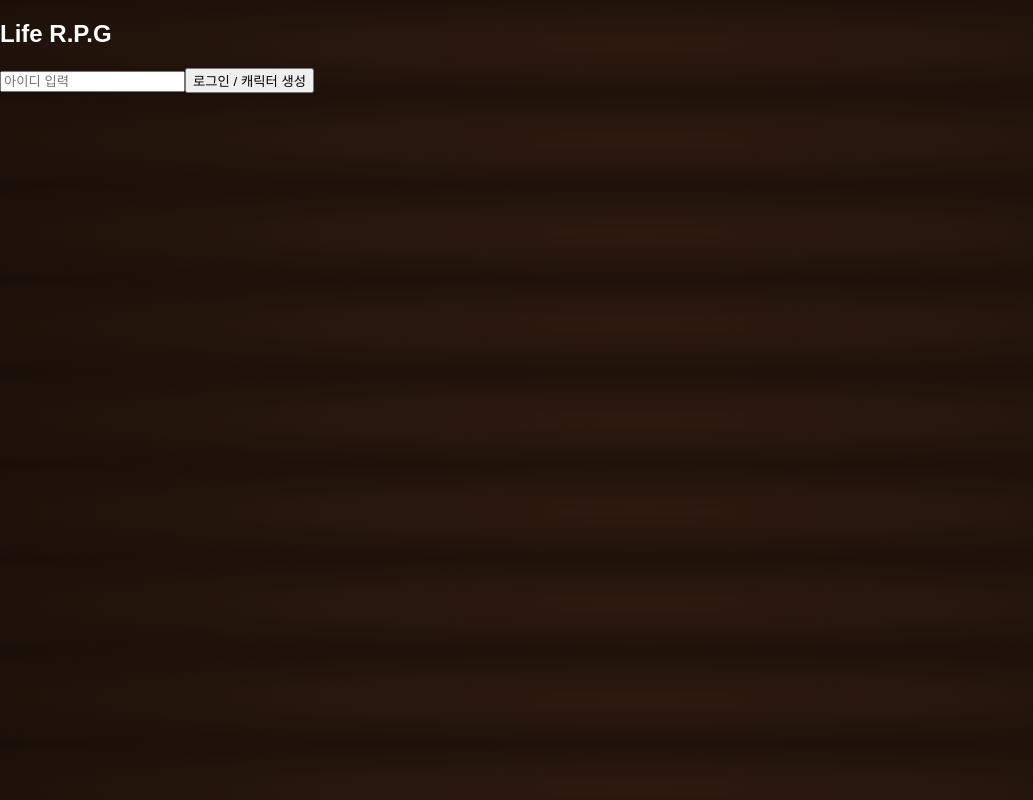
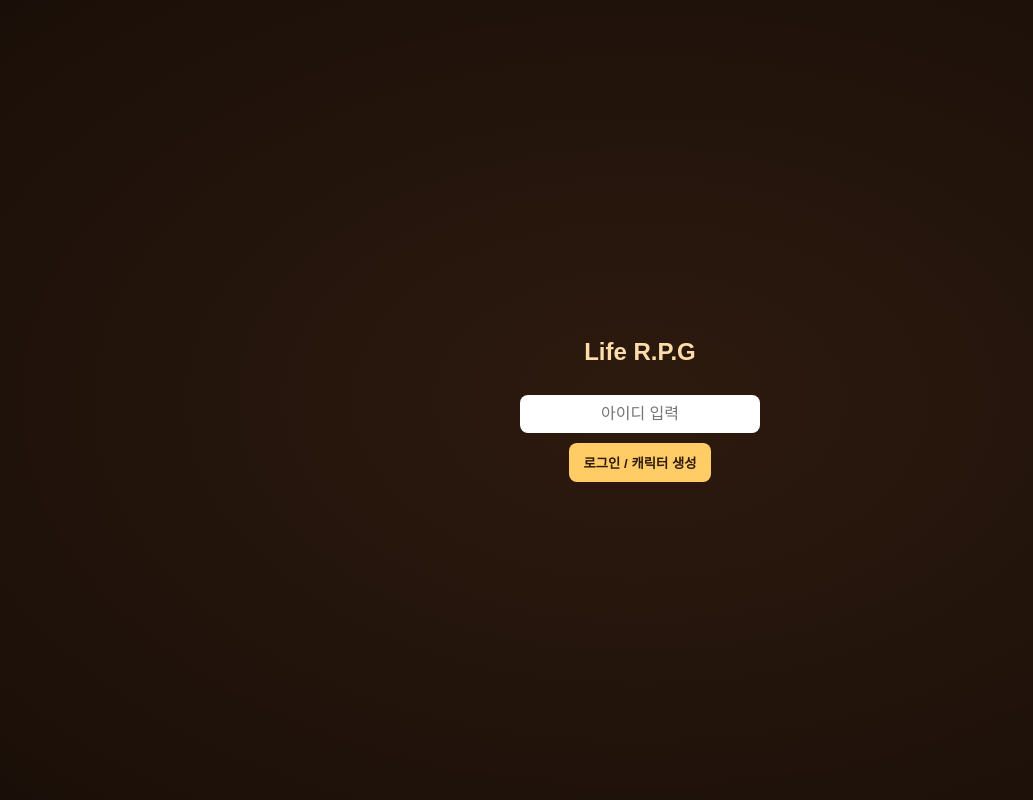
Before and after one commit to jeonjunhee93/LifeRPG_0.0.05, a React (Vite) app in the folder LifeRPG_FinalBuild (1)/: page / in a window 1280 px wide. Shown: the whole page, without its empty margins (0-1033 px from the left). Built offline with nearby package versions, Linux system fonts and the light colour scheme.

Commit message:
Update index.css

```diff
--- a/LifeRPG_FinalBuild (1)/src/index.css
+++ b/LifeRPG_FinalBuild (1)/src/index.css
@@ -3,6 +3,35 @@ body {
   background: radial-gradient(#2d1a0f, #1a0f08);
   font-family: "Noto Sans KR", sans-serif;
   color: #fff;
+}
+
+.login-screen {
+  display: flex;
+  flex-direction: column;
+  justify-content: center;
+  align-items: center;
+  height: 100vh;
+  color: #ffddaa;
+}
+
+.login-screen input {
+  margin: 10px 0;
+  padding: 10px;
+  border-radius: 8px;
+  border: none;
+  width: 220px;
+  text-align: center;
+  font-size: 16px;
+}
+
+.login-screen button {
+  padding: 10px 15px;
+  border: none;
+  border-radius: 8px;
+  background-color: #ffcc66;
+  color: #2d1a0f;
+  cursor: pointer;
+  font-weight: bold;
 }
 
 .rpg-ui {
@@ -20,11 +49,30 @@ body {
   padding: 20px;
 }
 
+.header {
+  display: flex;
+  justify-content: space-between;
+  align-items: center;
+}
+
+.logout-btn {
+  background-color: #a63a3a;
+  color: white;
+  border: none;
+  padding: 6px 10px;
+  border-radius: 6px;
+  cursor: pointer;
+}
+
+.player-id {
+  font-size: 16px;
+  color: #ffdf80;
+}
+
 .rpg-title {
   font-size: 24px;
   color: #ffcc66;
-  margin-bottom: 20px;
-  text-align: left;
+  margin-bottom: 10px;
 }
 
 .rpg-layout {
@@ -39,7 +87,6 @@ body {
   gap: 20px;
 }
 
-/* 슬롯 기본 */
 .rpg-slot {
   width: 90px;
   height: 90px;
@@ -56,10 +103,8 @@ body {
   height: auto;
 }
 
-/* 중앙 실루엣 */
 .rpg-center {
   text-align: center;
-  position: relative;
 }
 
 .rpg-silhouette {
@@ -73,7 +118,6 @@ body {
   font-size: 14px;
 }
 
-/* 퀘스트 */
 .rpg-quest {
   background: rgba(90, 60, 30, 0.4);
   border-radius: 10px;
@@ -98,7 +142,6 @@ body {
   cursor: not-allowed;
 }
 
-/* 인벤토리 */
 .rpg-inventory {
   margin-top: 25px;
 }
```
